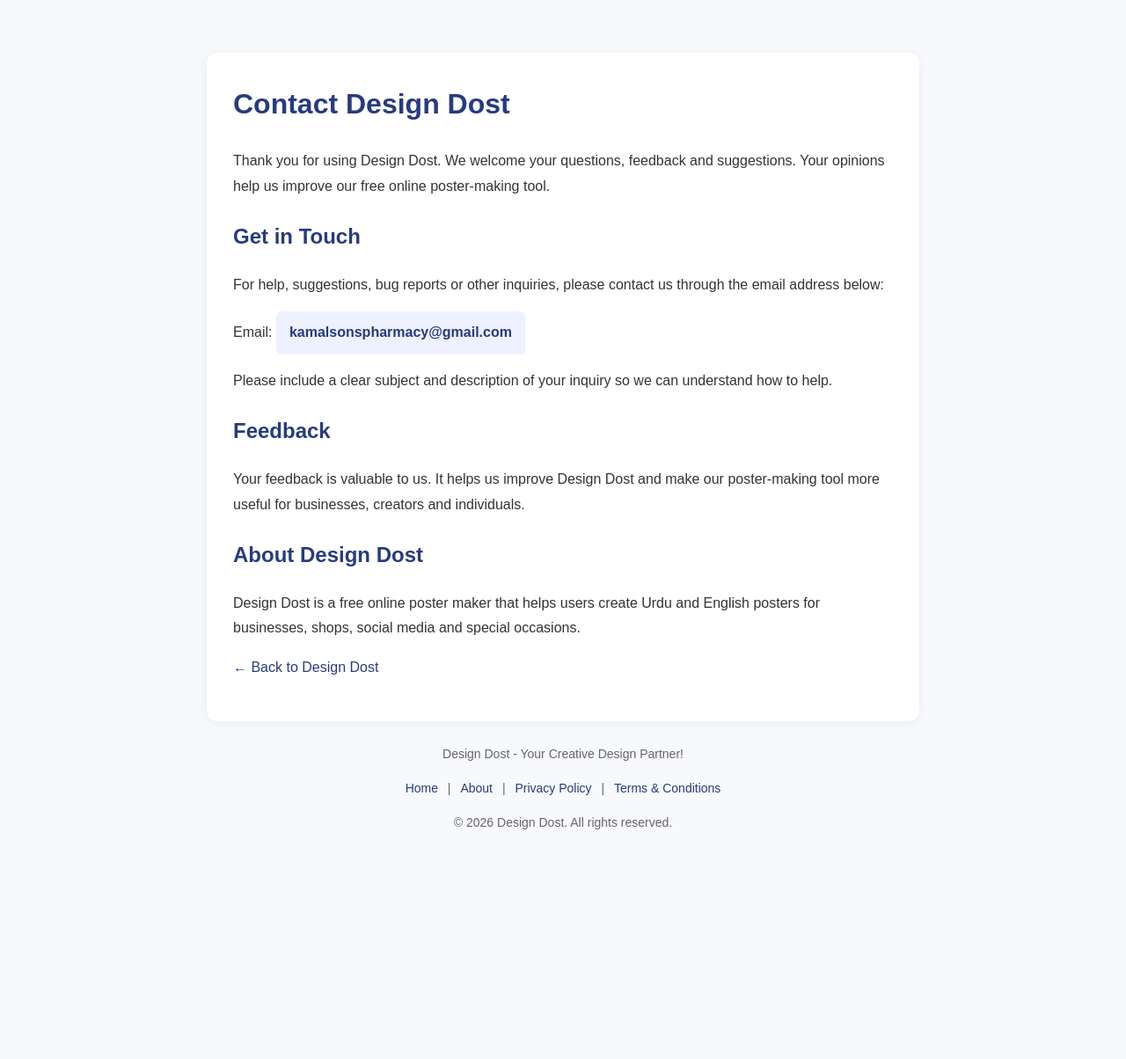
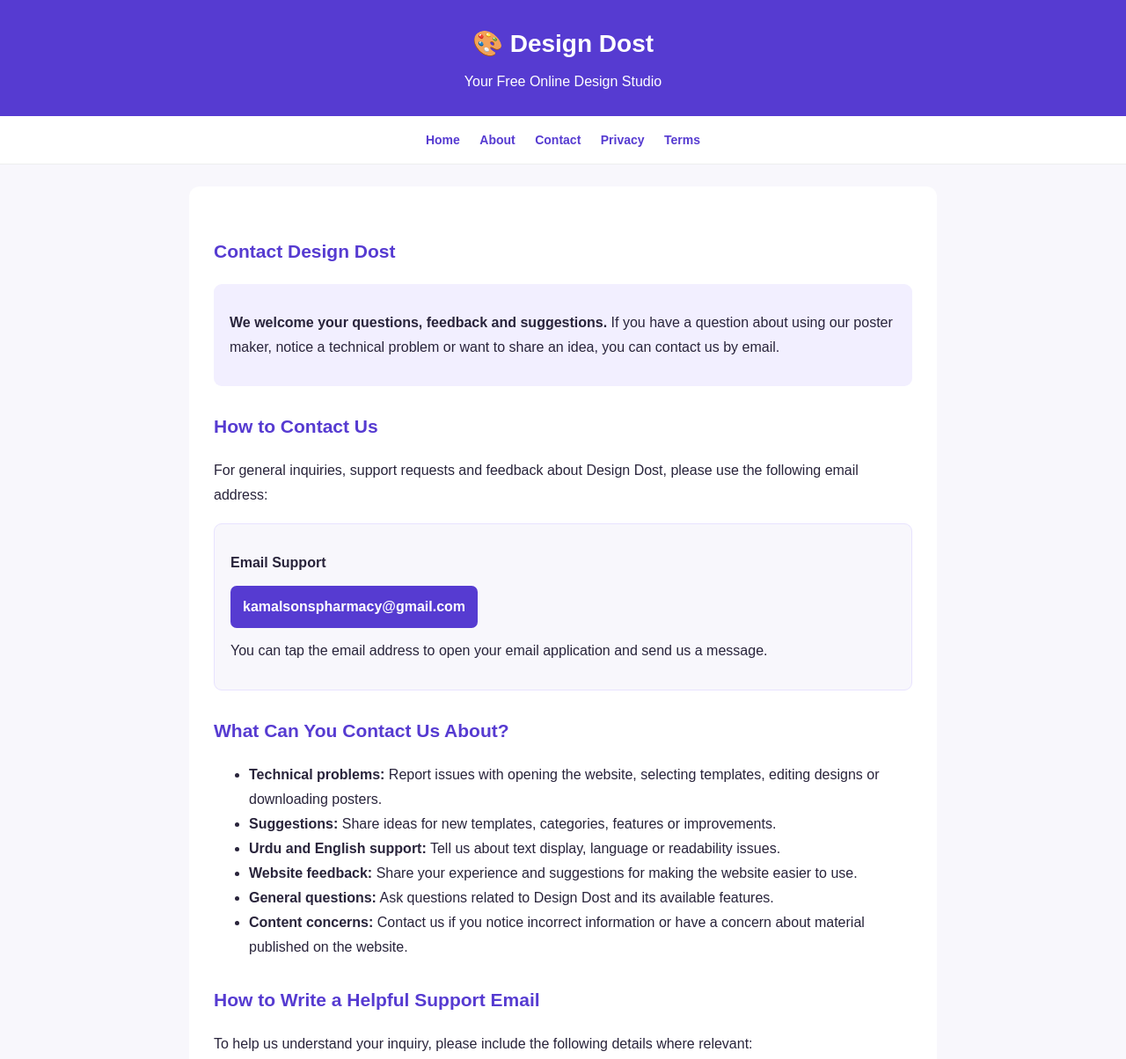
Before and after one commit to designdoststudio/designdoststudio.github.io, a plain HTML site: page contact.html in a window 1280 px wide. Shown: the top 1204 px of the page at 88% size. Before the commit the page ends 1023 px from the top, so only its background shows below. Drawn offline with Linux system fonts and the light colour scheme.

Commit message:
Update contact.html

```diff
--- a/contact.html
+++ b/contact.html
@@ -4,156 +4,221 @@
 <head>
 <meta charset="UTF-8">
 <meta name="viewport" content="width=device-width, initial-scale=1.0">
+<meta name="theme-color" content="#563bd1">
 
-  <title>Contact Design Dost - Help, Feedback & Support</title>
-
-  <meta name="description" content="Contact Design Dost for questions, feedback, suggestions or support about our free online Urdu and English poster maker.">
-
+<title>Contact Design Dost | Help, Feedback & Support</title>
+<meta name="description" content="Contact Design Dost for questions, feedback, suggestions or technical support about our free online Urdu and English poster maker.">
 <meta name="robots" content="index, follow">
-
 <link rel="canonical" href="https://designdoststudio.github.io/contact.html">
 
 <meta property="og:title" content="Contact Design Dost">
-  <meta property="og:description" content="Get in touch with Design Dost for help, feedback and suggestions.">
+<meta property="og:description" content="Get in touch with Design Dost for questions, feedback and suggestions about our free poster maker.">
 <meta property="og:url" content="https://designdoststudio.github.io/contact.html">
 <meta property="og:type" content="website">
 <meta property="og:site_name" content="Design Dost">
-
 <meta name="author" content="Design Dost">
 
 <style>
-    * {
-      box-sizing: border-box;
+*{box-sizing:border-box}
+body{
+margin:0;
+font-family:Arial,sans-serif;
+line-height:1.75;
+color:#29243b;
+background:#f8f7fc
 }
-
-    body {
-      font-family: Arial, sans-serif;
-      max-width: 850px;
-      margin: 40px auto;
-      padding: 20px;
-      line-height: 1.8;
-      color: #333;
-      background: #f8f9fc;
+header{
+background:#563bd1;
+color:white;
+padding:25px 16px;
+text-align:center
 }
-
-    main {
-      background: #fff;
-      padding: 30px;
-      border-radius: 12px;
-      box-shadow: 0 2px 12px rgba(0,0,0,0.06);
+header h1{margin:0;font-size:28px}
+header p{margin:5px 0 0}
+nav{
+background:white;
+padding:13px 8px;
+text-align:center;
+border-bottom:1px solid #eee
 }
-
-    h1, h2 {
-      color: #263b80;
+nav a{
+color:#563bd1;
+text-decoration:none;
+margin:5px 9px;
+font-weight:bold;
+font-size:14px
 }
-
-    h1 {
-      margin-top: 0;
+main{
+max-width:850px;
+margin:25px auto;
+padding:28px;
+background:white;
+border-radius:12px
 }
-
-    a {
-      color: #263b80;
-      text-decoration: none;
+h2{
+color:#563bd1;
+margin-top:28px;
+font-size:21px
 }
-
-    a:hover {
-      text-decoration: underline;
+p{margin:12px 0}
+a{color:#563bd1}
+.intro{
+background:#f2efff;
+padding:18px;
+border-radius:9px;
+margin:18px 0
 }
-
-    .email {
-      display: inline-block;
-      padding: 10px 15px;
-      background: #eef1ff;
-      border-radius: 6px;
-      font-weight: bold;
-      overflow-wrap: anywhere;
+.email-box{
+background:#f8f7fc;
+padding:18px;
+border:1px solid #e8e3ff;
+border-radius:9px;
+margin:18px 0
 }
-
-    footer {
-      text-align: center;
-      margin-top: 25px;
-      font-size: 14px;
-      color: #666;
+.email{
+display:inline-block;
+padding:10px 14px;
+background:#563bd1;
+color:white;
+border-radius:7px;
+font-weight:bold;
+text-decoration:none;
+overflow-wrap:anywhere
 }
-
-    footer a {
-      margin: 0 7px;
+.email:hover{background:#4229b5}
+.cta{
+display:inline-block;
+background:#563bd1;
+color:white;
+text-decoration:none;
+padding:11px 19px;
+border-radius:7px;
+margin-top:10px;
+font-weight:bold
 }
-
-    @media (max-width: 600px) {
-      body {
-        margin: 10px auto;
-        padding: 12px;
+footer{
+background:#211b38;
+color:white;
+text-align:center;
+padding:22px 12px;
+margin-top:25px
 }
-
-      main {
-        padding: 20px;
+footer a{
+color:white;
+text-decoration:none;
+margin:5px 8px;
+display:inline-block
 }
+@media(max-width:600px){
+main{margin:14px;padding:19px}
+header h1{font-size:24px}
 }
 </style>
 </head>
 
 <body>
 
+<header>
+<h1>🎨 Design Dost</h1>
+<p>Your Free Online Design Studio</p>
+</header>
+
+<nav>
+<a href="./">Home</a>
+<a href="about.html">About</a>
+<a href="contact.html">Contact</a>
+<a href="privacy.html">Privacy</a>
+<a href="terms.html">Terms</a>
+</nav>
+
 <main>
-    <h1>Contact Design Dost</h1>
 
+<h2>Contact Design Dost</h2>
+
+<div class="intro">
+<p><strong>We welcome your questions, feedback and suggestions.</strong> If you have a question about using our poster maker, notice a technical problem or want to share an idea, you can contact us by email.</p>
+</div>
+
+<h2>How to Contact Us</h2>
+
+<p>For general inquiries, support requests and feedback about Design Dost, please use the following email address:</p>
+
+<div class="email-box">
+<p><strong>Email Support</strong></p>
 <p>
-      Thank you for using Design Dost. We welcome your questions,
-      feedback and suggestions. Your opinions help us improve
-      our free online poster-making tool.
-    </p>
-
-    <h2>Get in Touch</h2>
-
-    <p>
-      For help, suggestions, bug reports or other inquiries,
-      please contact us through the email address below:
-    </p>
-
-    <p>
-      Email:
-      <a class="email" href="mailto:kamalsonspharmacy@gmail.com">
+<a class="email" href="mailto:kamalsonspharmacy@gmail.com?subject=Design%20Dost%20Inquiry">
 kamalsonspharmacy@gmail.com
 </a>
 </p>
+<p>You can tap the email address to open your email application and send us a message.</p>
+</div>
 
-    <p>
-      Please include a clear subject and description of your
-      inquiry so we can understand how to help.
-    </p>
+<h2>What Can You Contact Us About?</h2>
 
-    <h2>Feedback</h2>
+<ul>
+<li><strong>Technical problems:</strong> Report issues with opening the website, selecting templates, editing designs or downloading posters.</li>
+<li><strong>Suggestions:</strong> Share ideas for new templates, categories, features or improvements.</li>
+<li><strong>Urdu and English support:</strong> Tell us about text display, language or readability issues.</li>
+<li><strong>Website feedback:</strong> Share your experience and suggestions for making the website easier to use.</li>
+<li><strong>General questions:</strong> Ask questions related to Design Dost and its available features.</li>
+<li><strong>Content concerns:</strong> Contact us if you notice incorrect information or have a concern about material published on the website.</li>
+</ul>
 
-    <p>
-      Your feedback is valuable to us. It helps us improve
-      Design Dost and make our poster-making tool more useful
-      for businesses, creators and individuals.
-    </p>
+<h2>How to Write a Helpful Support Email</h2>
+
+<p>To help us understand your inquiry, please include the following details where relevant:</p>
+
+<ol>
+<li>Write a clear subject describing your issue.</li>
+<li>Mention which page or feature you were using.</li>
+<li>Explain what happened and what you expected to happen.</li>
+<li>Mention whether you were using a mobile phone or computer.</li>
+<li>If possible, include a screenshot of the problem. Do not include passwords or private information.</li>
+</ol>
+
+<p>Providing these details can make it easier to understand and investigate a reported issue.</p>
+
+<h2>Suggestions and Feedback</h2>
+
+<p>Design Dost is intended to make basic poster designing easier for businesses, creators and individuals. Feedback helps us identify areas that may need improvement.</p>
+
+<p>You can suggest new poster categories, design options, language improvements or other useful features. We welcome constructive feedback about your experience with the website.</p>
 
 <h2>About Design Dost</h2>
 
-    <p>
-      Design Dost is a free online poster maker that helps users
-      create Urdu and English posters for businesses, shops,
-      social media and special occasions.
-    </p>
+<p>Design Dost is a free online poster maker that helps users create Urdu and English posters for business promotions, shops, pharmacies, restaurants, educational activities, social media and special occasions.</p>
 
-    <p>
-      <a href="./">← Back to Design Dost</a>
-    </p>
+<p>Users can choose available templates, customize text and colours, add their own photos or logos and download completed designs as PNG images.</p>
+
+<p>Learn more about the website and its features on our <a href="about.html">About Design Dost</a> page.</p>
+
+<h2>Useful Website Links</h2>
+
+<ul>
+<li><a href="./">Open the Free Poster Maker</a></li>
+<li><a href="business-poster-guide.html">Business Poster Design Guide</a></li>
+<li><a href="urdu-poster-design-guide.html">Urdu Poster Design Guide</a></li>
+<li><a href="privacy.html">Privacy Policy</a></li>
+<li><a href="terms.html">Terms and Conditions</a></li>
+</ul>
+
+<h2>Thank You</h2>
+
+<p>Thank you for visiting Design Dost and taking the time to share your questions or feedback. Your suggestions are valuable in helping us improve the website.</p>
+
+<p><strong>Design Dost - Your Free Online Design Studio</strong></p>
+
 </main>
 
 <footer>
-    <p>Design Dost - Your Creative Design Partner!</p>
-
-    <p>
-      <a href="./">Home</a> |
-      <a href="about.html">About</a> |
-      <a href="privacy.html">Privacy Policy</a> |
+<p>Design Dost - Your Free Online Design Studio</p>
+<div>
+<a href="./">Home</a>
+<a href="about.html">About</a>
+<a href="contact.html">Contact</a>
+<a href="privacy.html">Privacy Policy</a>
 <a href="terms.html">Terms & Conditions</a>
-    </p>
-
+</div>
 <p>© 2026 Design Dost. All rights reserved.</p>
 </footer>
 
```
Lines whose indentation alone changed are shown as unchanged.
